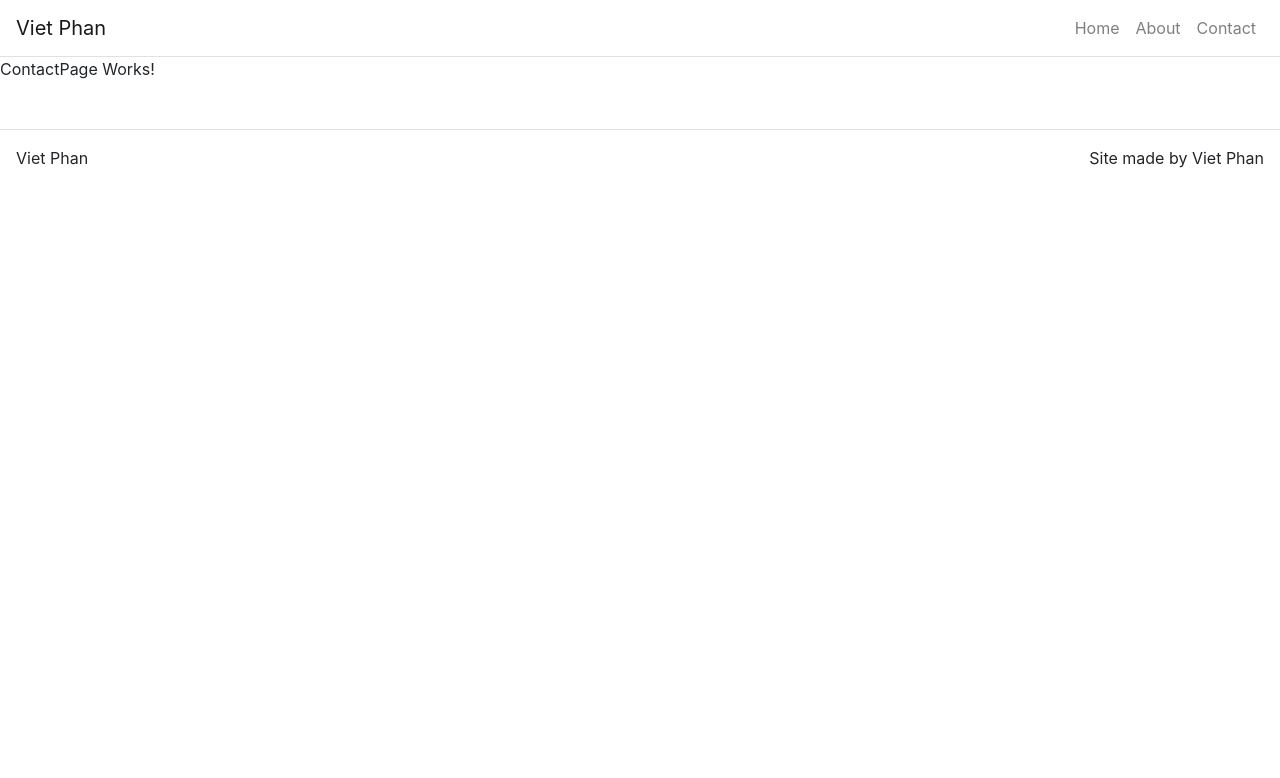
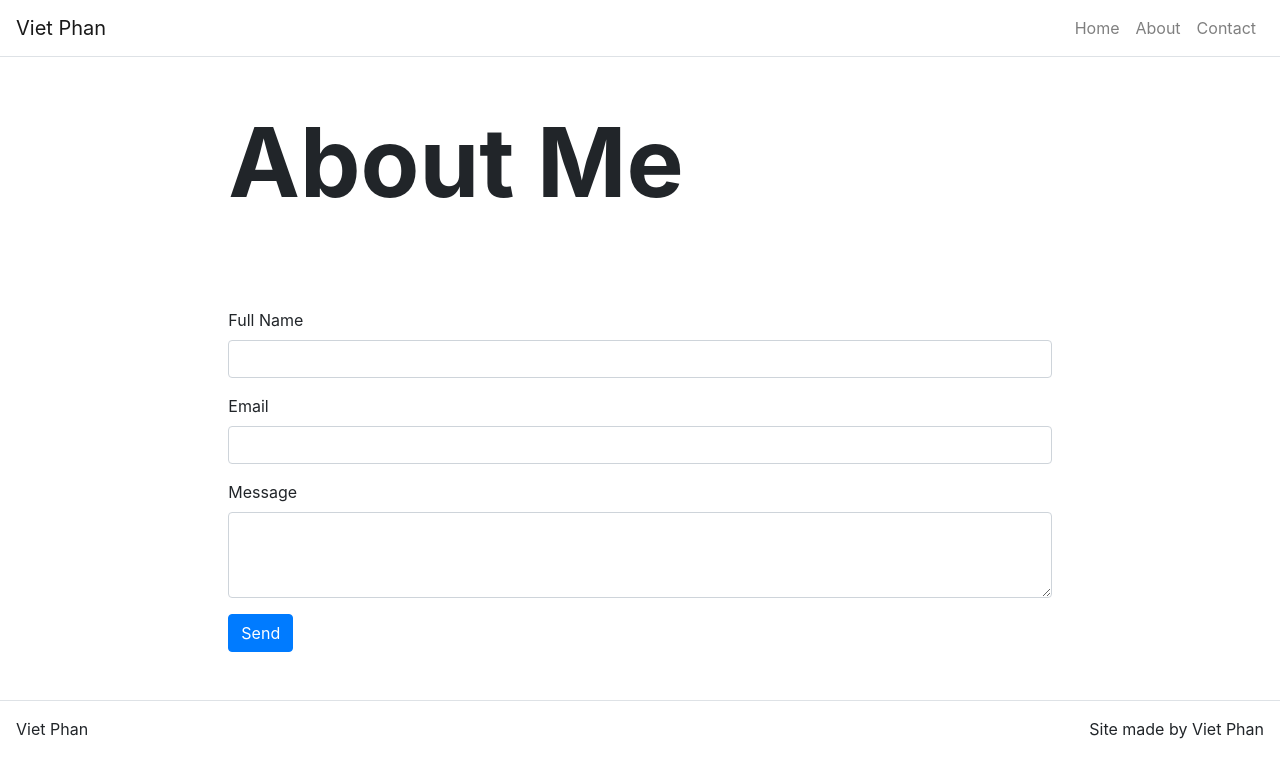
Before and after one commit to v8phan-zz/portfolio-site, a React (Create React App) app: page /contact in a window 1280 px wide. Shown: the top 778 px of the page. Built offline with nearby package versions, Linux system fonts and the light colour scheme.

Commit message:
content.js, form

```diff
--- a/package.json
+++ b/package.json
@@ -6,6 +6,7 @@
     "@testing-library/jest-dom": "^4.2.4",
     "@testing-library/react": "^9.4.0",
     "@testing-library/user-event": "^7.2.1",
+    "axios": "^0.19.2",
     "bootstrap": "^4.4.1",
     "react": "^16.12.0",
     "react-bootstrap": "^1.0.0-beta.16",
--- /dev/null
+++ b/src/components/Content.js
@@ -0,0 +1,20 @@
+import React from 'react';
+import Container from 'react-bootstrap/Container';
+import Row from 'react-bootstrap/Row';
+import Col from 'react-bootstrap/Col';
+
+function Content(props) {
+
+    return (
+        <Container fluid={true}>
+            <Row className="justify-content-center">
+                <Col md={8}>
+                    {props.children}
+                </Col>
+            </Row>
+        </Container>
+    );
+
+}
+
+export default Content;
--- a/src/pages/AboutPage.js
+++ b/src/pages/AboutPage.js
@@ -1,9 +1,18 @@
 import React from 'react';
+import Hero from '../components/Hero';
+import Content from '../components/Content';
 
 function AboutPage(props) {
 
     return (
-        <p>AboutPage Works!</p>
+        <div>
+            <Hero title={props.title} />
+
+            <Content>
+{/* props.children in content.js */}
+                Hello
+            </Content>
+        </div>
     )
 
 }
--- a/src/pages/ContactPage.js
+++ b/src/pages/ContactPage.js
@@ -1,11 +1,56 @@
 import React from 'react';
 
-function ContactPage(props) {
+import Form from 'react-bootstrap/Form';
+import Button from 'react-bootstrap/Button';
 
-    return (
-        <p>ContactPage Works!</p>
-    )
+import Hero from '../components/Hero';
+import Content from '../components/Content';
+
+class ContactPage extends React.Component {
+
+    constructor(props) {
+        super(props);
+        this.state = {
+            name: '',
+            email: '',
+            message: '',
+            disabled: false,
+            emailSent: null,
+        }
+    }
+
+    render() {
+        return (
+            <div>
+                <Hero title={this.props.title} />
+
+                <Content>
+                    <Form>
+                        <Form.Group>
+                            <Form.Label htmlFor="full-name">Full Name</Form.Label>
+                            <Form.Control id="full-name" name="name" type="text" value={this.state.name} onChange={this.handleChange} />
+                        </Form.Group>
+
+                        <Form.Group>
+                            <Form.Label htmlFor="email">Email</Form.Label>
+                            <Form.Control id="email" name="email" type="email" value={this.state.email} onChange={this.handleChange} />
+                        </Form.Group>
+
+                        <Form.Group>
+                            <Form.Label htmlFor="message">Message</Form.Label>
+                            <Form.Control id="message" name="message" as="textarea" rows="3" value={this.state.message} onChange={this.handleChange} />
+                        </Form.Group>
+
+                        <Button className="d-inline-block" variant="primary" type="submit" disabled={this.state.disabled} >
+                            Send
+                        </Button>
+
+
+                    </Form>
+                </Content>
+            </div>
+        );
+    }
 
 }
-
 export default ContactPage;
```
Also changed, not shown: 1 other file (tests, documents, lock files or other folders).
